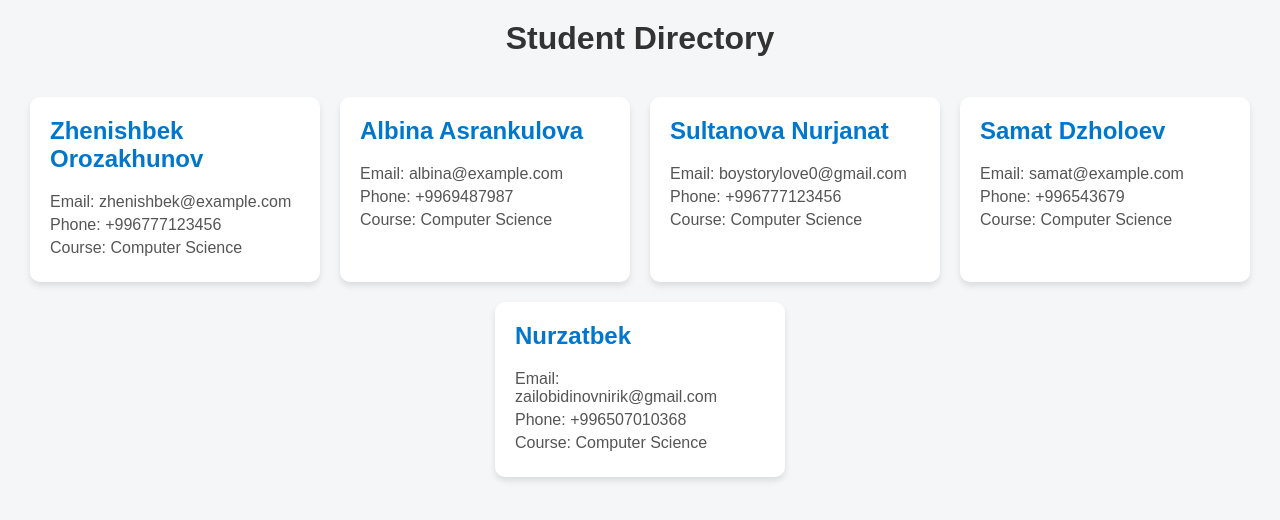
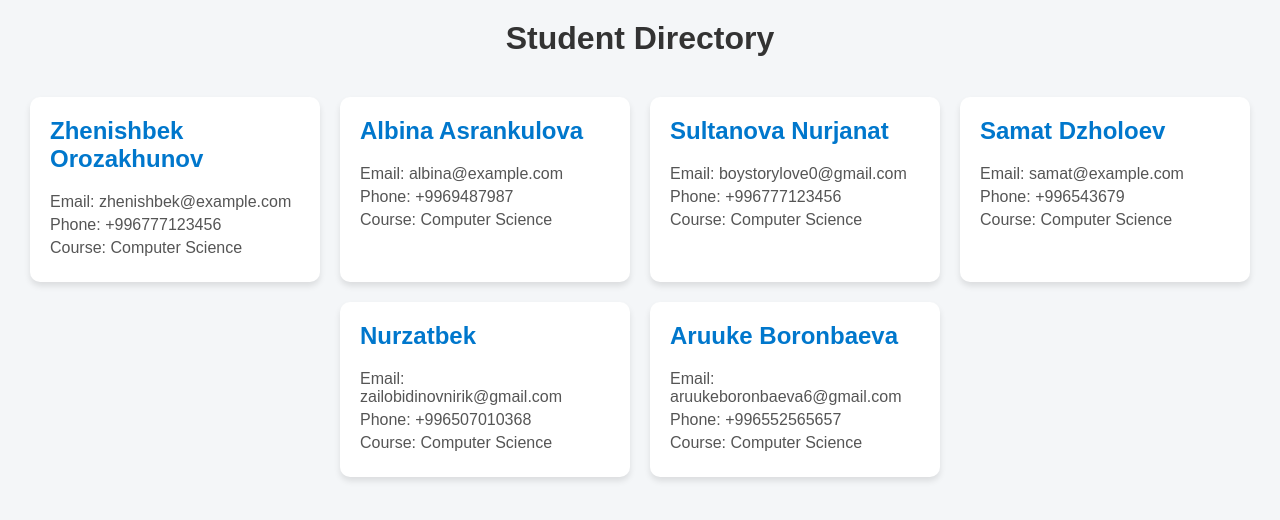
Before and after one commit to jenishbekor/testproject, a React app: page / in a window 1280 px wide. Shown: the top 520 px of the page. Built offline with nearby package versions, Linux system fonts and the light colour scheme; the HTML template or start-up script is replaced by a standard one.

Commit message:
App changed

```diff
--- a/src/App.jsx
+++ b/src/App.jsx
@@ -3,6 +3,7 @@ import Albina from "./components/albina";
 import Nurjanat from "./components/Nurjanat";
 import Samat from "./components/Samat";
 import Nurzatbek from "./components/Nurzatbek";
+import Aruuke from "./components/Aruuke";
 
 function App() {
   return (
@@ -14,6 +15,7 @@ function App() {
         <Nurjanat />
         <Samat />
         <Nurzatbek />
+        <Aruuke />
 
         {/* add more student components here */}
       </div>
```
